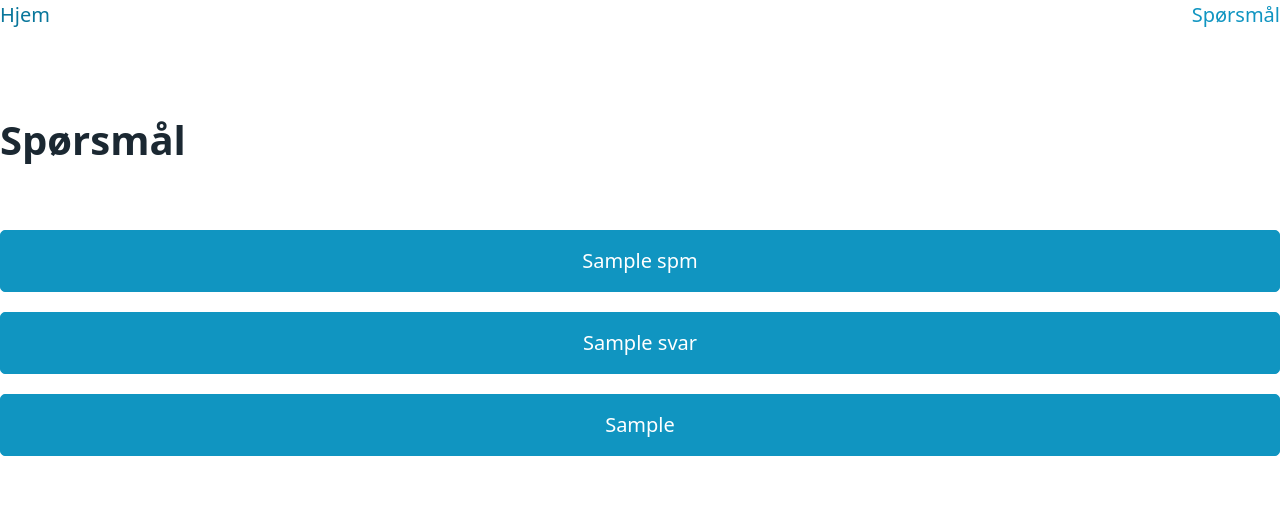
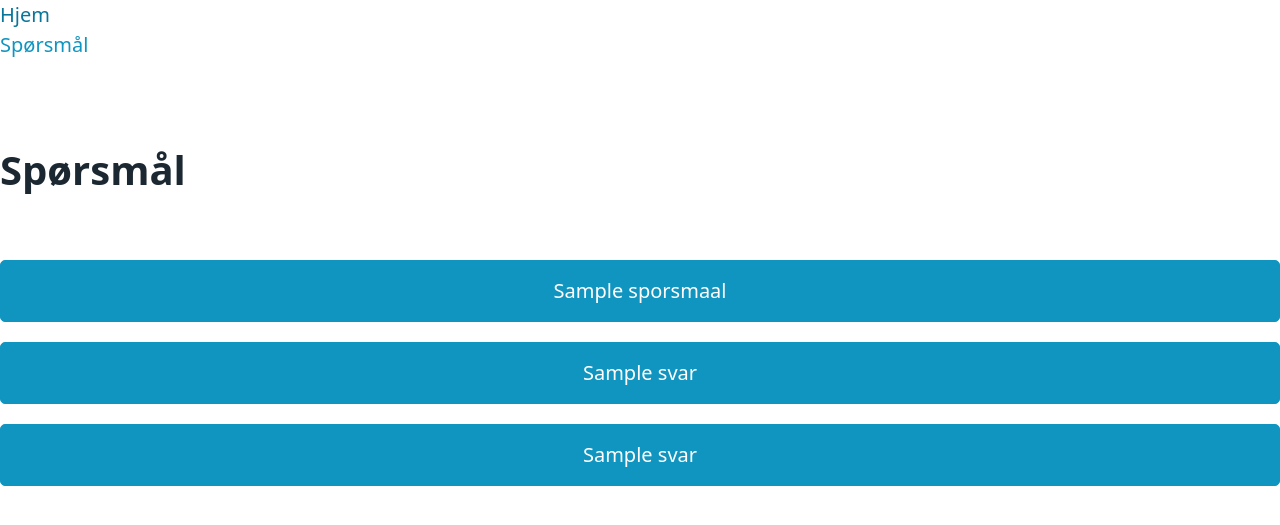
Before and after one commit to miakm/it2-smidig-webapp, a Flask app: template templates/questions.html in a window 1280 px wide. Shown: the top 525 px of the page. Run offline with Flask 2, Linux system fonts and the light colour scheme; the template is opened without the code that fills it: most values are stand-ins (such as "Sample title", 1, 10 or a date in 2020).

Commit message:
lagt til feil svar

```diff
--- a/app.py
+++ b/app.py
@@ -6,10 +6,6 @@ app = Flask(__name__)
 
 spm = hent_spm()
 
-
-
-# for xsvar in feil_svar:
-#     print
 
 @app.route("/")
 def index():
--- a/static/style.css
+++ b/static/style.css
@@ -0,0 +1,4 @@
+nav{
+    display: grid;
+    grid-template-columns: 2fr;
+}
--- a/templates/questions.html
+++ b/templates/questions.html
@@ -4,7 +4,10 @@
 
 <h1>Spørsmål</h1>
 
-    <button>{{spm}}</button>
-    <button>{{svar}}</button>
-    <button>{{feil_svar}}</button>
+    <button>{{spm["sporsmaal"]}}</button>
+    <button>{{spm["svar"]}}</button>
+    {% for svar in spm["feil_svar"] %}
+        <button>{{svar}}</button>
+    {% endfor %}
+
 {% endblock %}
```
